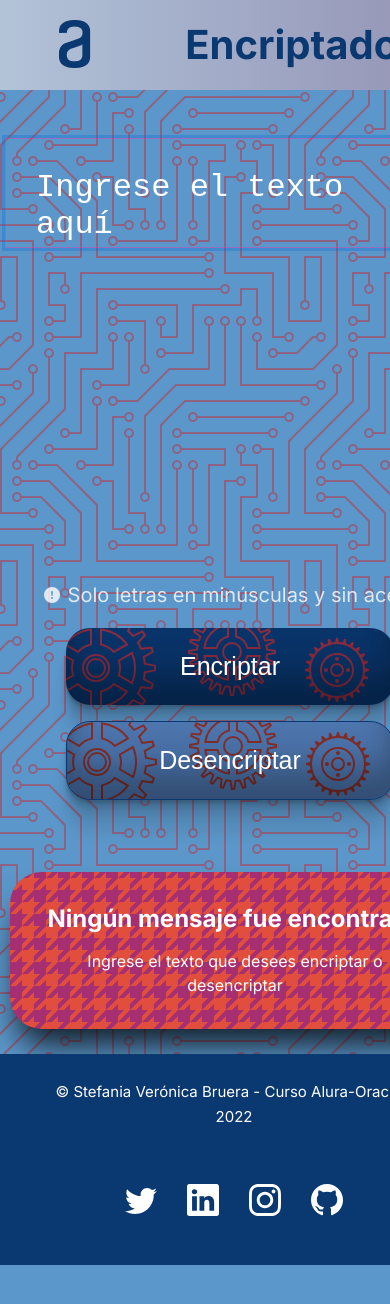
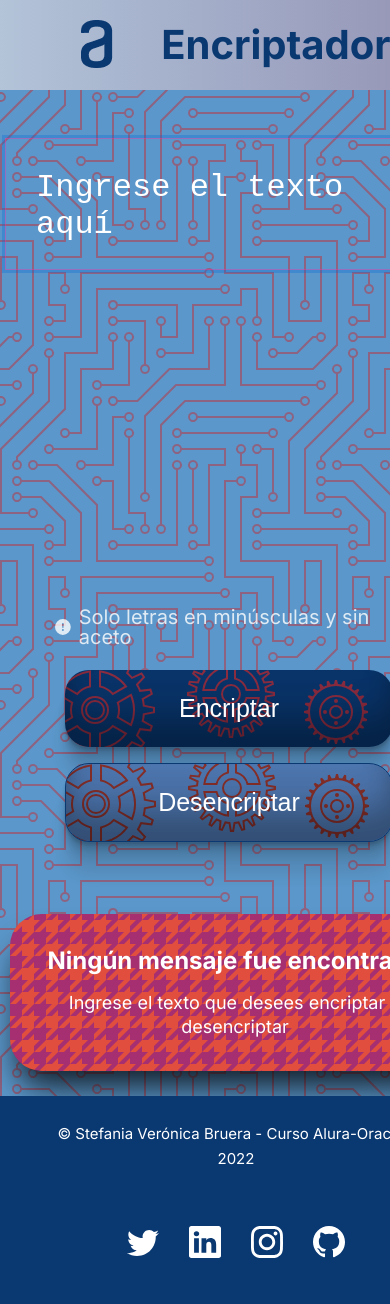
Before and after one commit to stefifm/encriptador-web-alura-oracle-one, a plain HTML site: page index.html in a window 390 px wide. Shown: the top 1304 px of the page. Before the commit the page ends 1265 px from the top, so only its background shows below. Drawn offline with Linux system fonts and the light colour scheme.

Commit message:
Completando diseño responsive

```diff
--- a/style.css
+++ b/style.css
@@ -101,7 +101,7 @@ body {
   align-items: center;
   gap: 8px;
   width: 70%;
-  font-size: 12px;
+  font-size: 17px;
   font-weight: 400;
   color: #ffffff;
   opacity: 0.8;
@@ -157,7 +157,7 @@ body {
 
 .caja-desencriptado {
   margin: 25px 25px;
-  width: 90%;
+  width: 23em;
   height: 944px;
   box-shadow: 0 24px 32px -8px rgba(0, 0, 0, 0.8);
   border-radius: 32px;
@@ -192,7 +192,7 @@ body {
 
 .mensaje p {
   font-weight: 400;
-  font-size: 16px;
+  font-size: 18px;
   color: #ffffff;
   line-height: 24px;
 }
@@ -255,7 +255,7 @@ body {
 .footer {
   background: #0a3871;
   display: block;
-  min-height: 25vh;
+  height: 13em;
   margin: 0 auto;
   width: 100%;
 }
@@ -287,12 +287,74 @@ body {
   height: 2em;
 }
 
+/*Breakpoint 1440px*/
+
+@media screen and (max-width: 1440px) {
+  .main-principal {
+    width: auto;
+  }
+  .footer {
+    width: auto;
+  }
+}
+
+@media screen and (max-width: 1200px) {
+  .main-principal {
+    width: auto;
+  }
+
+  .caja-texto-cifrado {
+    padding: 25px;
+  }
+
+  .aviso {
+    width: 40em;
+  }
+}
+
+/*Breakpoint 1024px*/
+
+@media screen and (max-width: 1024px) {
+  .encabezado {
+    width: 81em;
+  }
+  .main-principal {
+    width: auto;
+  }
+
+  .caja-texto-cifrado {
+    padding: 25px;
+    margin: 0 auto;
+  }
+
+  .caja-texto-cifrado textarea {
+    height: 10em;
+    width: 100%;
+  }
+
+  .aviso {
+    margin-left: 20em;
+  }
+
+  .botones {
+    display: flex;
+    flex-direction: column;
+    gap: 2em;
+    margin-left: 1em;
+  }
+
+  .footer {
+    width: 81em;
+  }
+}
+
 @media screen and (max-width: 820px) {
   .encabezado {
     width: 121.5vw;
   }
   .main-principal {
-    display: block;
+    display: flex;
+    flex-direction: column;
     width: auto;
   }
   .caja-cifrado {
@@ -307,6 +369,13 @@ body {
   }
   .aviso {
     font-size: 20px;
+    width: 35em;
+    margin-left: 1em;
+  }
+
+  .botones {
+    display: flex;
+    flex-direction: row;
   }
 
   #btnEncriptado,
@@ -345,11 +414,131 @@ body {
   }
 
   .footer {
-    width: 120vw;
+    width: 121.5vw;
+    height: 13em;
+  }
+}
+
+@media screen and (max-width: 680px) {
+  .encabezado {
+    width: 55.6em;
+  }
+
+  .main-principal {
+    display: flex;
+    flex-direction: column;
+    width: 100%;
+  }
+
+  .caja-cifrado {
+    width: auto;
+    margin: 30px auto;
+  }
+
+  .caja-texto-cifrado {
+    width: 85%;
+    padding: 0;
+    margin-left: 4em;
+  }
+
+  .caja-botones {
+    gap: 1em;
+    width: 100%;
+    margin-left: 1em;
+  }
+
+  .aviso {
+    width: 35em;
+  }
+  .botones {
+    display: flex;
+    flex-direction: row;
+    margin: 0 3em;
+  }
+
+  .caja-desencriptado {
+    margin: 5em 6em;
+    width: 42em;
+  }
+
+  .caja-mensaje {
+    width: auto;
+    margin: 2em 4.5em;
+  }
+
+  .caja-descifrado {
+    width: 42em;
+  }
+  .footer {
+    width: 55.6em;
+  }
+}
+
+@media screen and (max-width: 500px) {
+  .encabezado {
+    width: auto;
+  }
+  .caja-nav {
+    width: auto;
+  }
+
+  .brand {
+    margin: 0 5em 0 0;
+  }
+
+  .main-principal {
+    width: 100%;
+  }
+
+  .caja-cifrado {
+    width: auto;
+  }
+
+  .caja-texto-cifrado {
+    margin: 0;
+    padding: 0;
+  }
+
+  .caja-texto-cifrado textarea {
+    width: 11em;
+    height: 3.5em;
+  }
+
+  .caja-botones {
+    width: auto;
+  }
+
+  .aviso {
+    width: auto;
+  }
+
+  .botones {
+    display: flex;
+    flex-direction: column;
+    gap: 2em;
+    margin-right: 0;
+    margin-left: 2em;
+  }
+
+  .caja-desencriptado {
+    width: 90%;
+    margin: 0 auto;
+  }
+
+  .caja-mensaje {
+    width: auto;
+    margin: 1em 0;
+  }
+
+  .footer {
+    width: auto;
   }
 }
 
 @media screen and (max-width: 400px) {
+  .encabezado {
+    width: 121vw;
+  }
   .navbar {
     gap: 3em;
   }
@@ -377,6 +566,7 @@ body {
   .caja-texto-cifrado textarea {
     font-size: 20px;
     padding: 1.5em;
+    width: auto;
   }
 
   .caja-botones {
@@ -392,6 +582,7 @@ body {
     flex-direction: column;
     align-items: center;
     gap: 1em;
+    margin-left: 0;
   }
 
   #btnEncriptado {
@@ -424,4 +615,8 @@ body {
   .boton-copiar {
     margin: 32px auto;
   }
+  .footer {
+    width: 121vw;
+    height: 30vh;
+  }
 }
```
